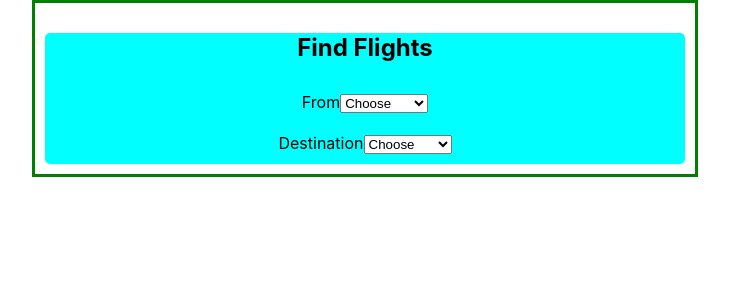
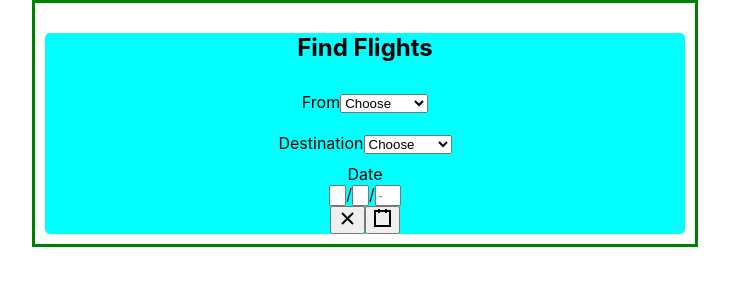
Before and after one commit to mani-sahu/bookMyCryptoTicket, a React (Create React App) app in the folder bookmycryptoticket/: page /form in a window 1280 px wide. Shown: the top 300 px of the page, without its empty margins (275-1004 px from the left). Built offline with nearby package versions, Linux system fonts and the light colour scheme.

Commit message:
form update

```diff
--- a/bookmycryptoticket/package.json
+++ b/bookmycryptoticket/package.json
@@ -8,11 +8,13 @@
     "@testing-library/user-event": "^13.5.0",
     "react": "^18.1.0",
     "react-bootstrap": "^2.4.0",
+    "react-date-picker": "^8.4.0",
     "react-datepicker": "^4.8.0",
     "react-dom": "^18.1.0",
     "react-router": "^6.3.0",
     "react-router-dom": "^6.3.0",
     "react-scripts": "5.0.1",
+    "sassy-datepicker": "^0.8.0",
     "web-vitals": "^2.1.4"
   },
   "scripts": {
--- a/bookmycryptoticket/src/Components/Home/Form/Form.js
+++ b/bookmycryptoticket/src/Components/Home/Form/Form.js
@@ -1,12 +1,15 @@
 import React from 'react';
 import './form.css'
 import {Card, Form, Button, Container} from "react-bootstrap";
-import { useState } from 'react'
+import { useState, useRef } from 'react'
+import DatePicker from 'react-date-picker';
+
 function Formpage() {
+    const fromRef = useRef()
+    const destinationRef = useRef()
+    const dateRef = useRef()
     const [from, setFrom] = useState("");
     const [destination, setDestination] = useState("");
-    const [startDate, setStartDate] = useState(Date())
-
     const fromList = ["Bangalore","Delhi","Mumbai","Hyderabad","Kolkata"]
     const fromItems = fromList.map((item) => <option value={item}>{item}</option>)
     async function handleSubmit(e){
@@ -27,7 +30,7 @@ function Formpage() {
                                 id='from'
                                 style={{ margin: "10px"}}>
                             <Form.Label className='label'>From</Form.Label>
-                            <Form.Select aria-label='Default select example'>
+                            <Form.Select aria-label='Default select example' ref={dateRef}>
                                 <option>Choose</option>
                                 {fromItems}
                             </Form.Select>
@@ -42,7 +45,10 @@ function Formpage() {
                                 {fromItems}
                             </Form.Select>
                             </Form.Group>
-
+                            <Form.Group>
+                                <Form.Label>Date</Form.Label>
+                                <DatePicker />
+                            </Form.Group>
                         </Form>
                     </Card.Body>
                 </Card>
```
Also changed, not shown: 1 other file (tests, documents, lock files or other folders).
